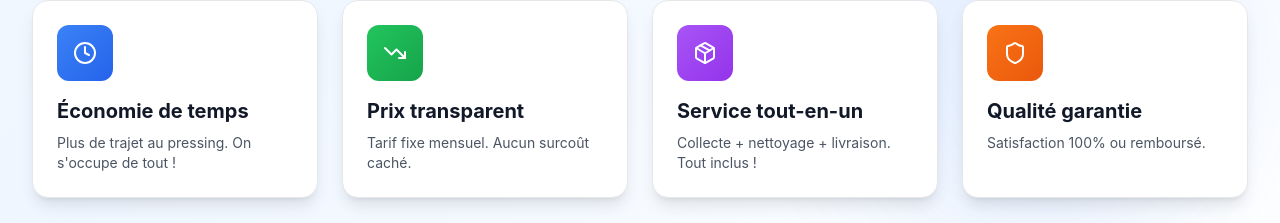
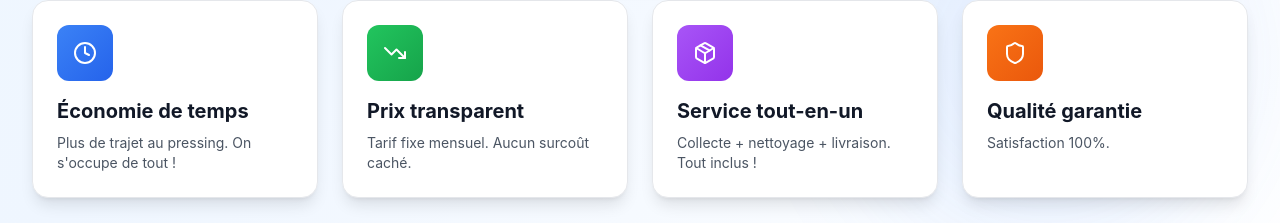
Before and after one commit to zekitml61-maker/sanane, a Next.js app: page / in a window 1280 px wide. Shown: the part 3240-3463 px from the top of the page. Built offline with nearby package versions, Linux system fonts and the light colour scheme.

Commit message:
Update: Suppression ou rembourse de Qualite garantie
- Texte ultra-simplifie: Satisfaction 100%
- Message positif et concis
- Focus sur la qualite

```diff
--- a/components/WhyChooseUs.tsx
+++ b/components/WhyChooseUs.tsx
@@ -143,7 +143,7 @@ export default function WhyChooseUs() {
               Qualité garantie
             </h4>
             <p className="text-gray-600 text-xs md:text-sm">
-              Satisfaction 100% ou remboursé.
+              Satisfaction 100%.
             </p>
           </div>
         </div>
```
